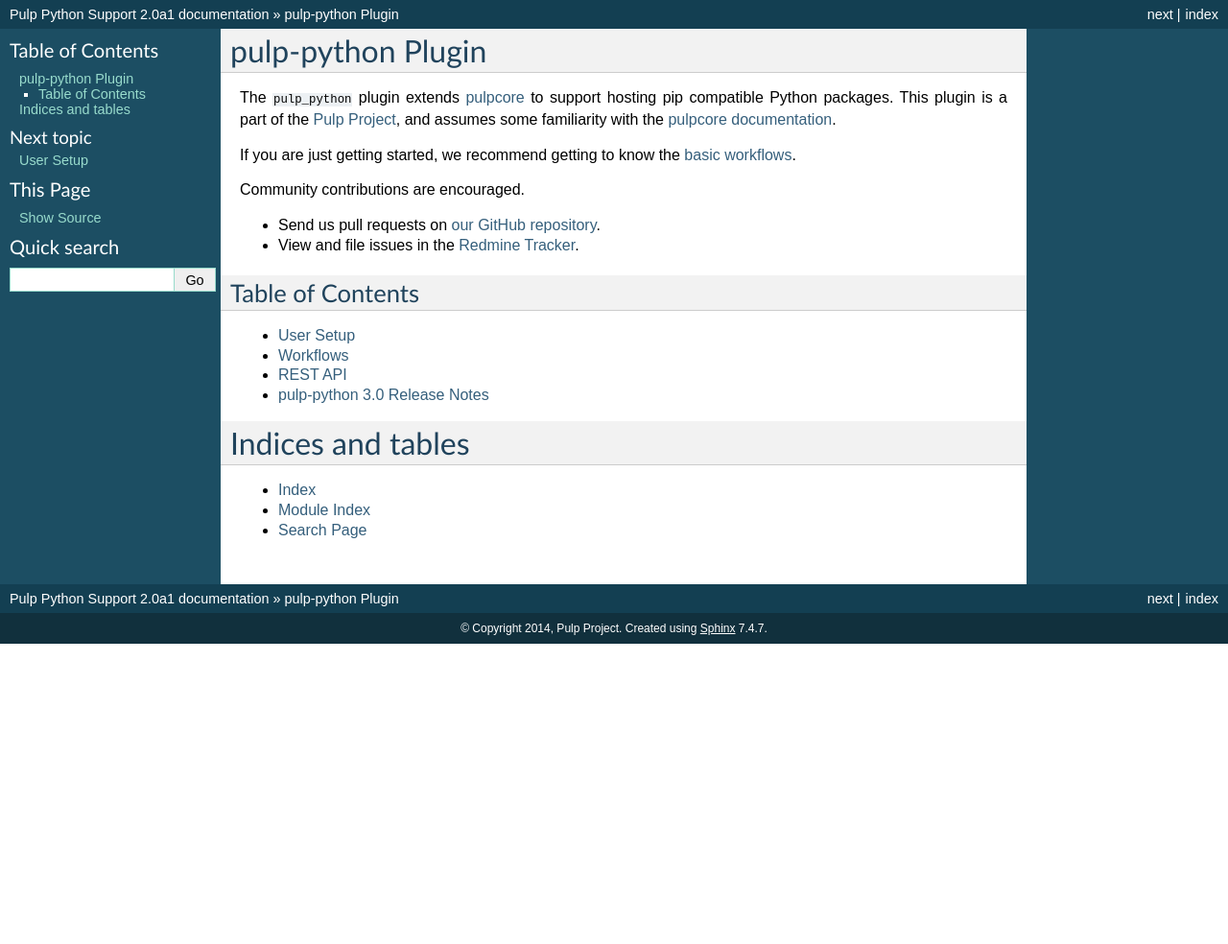
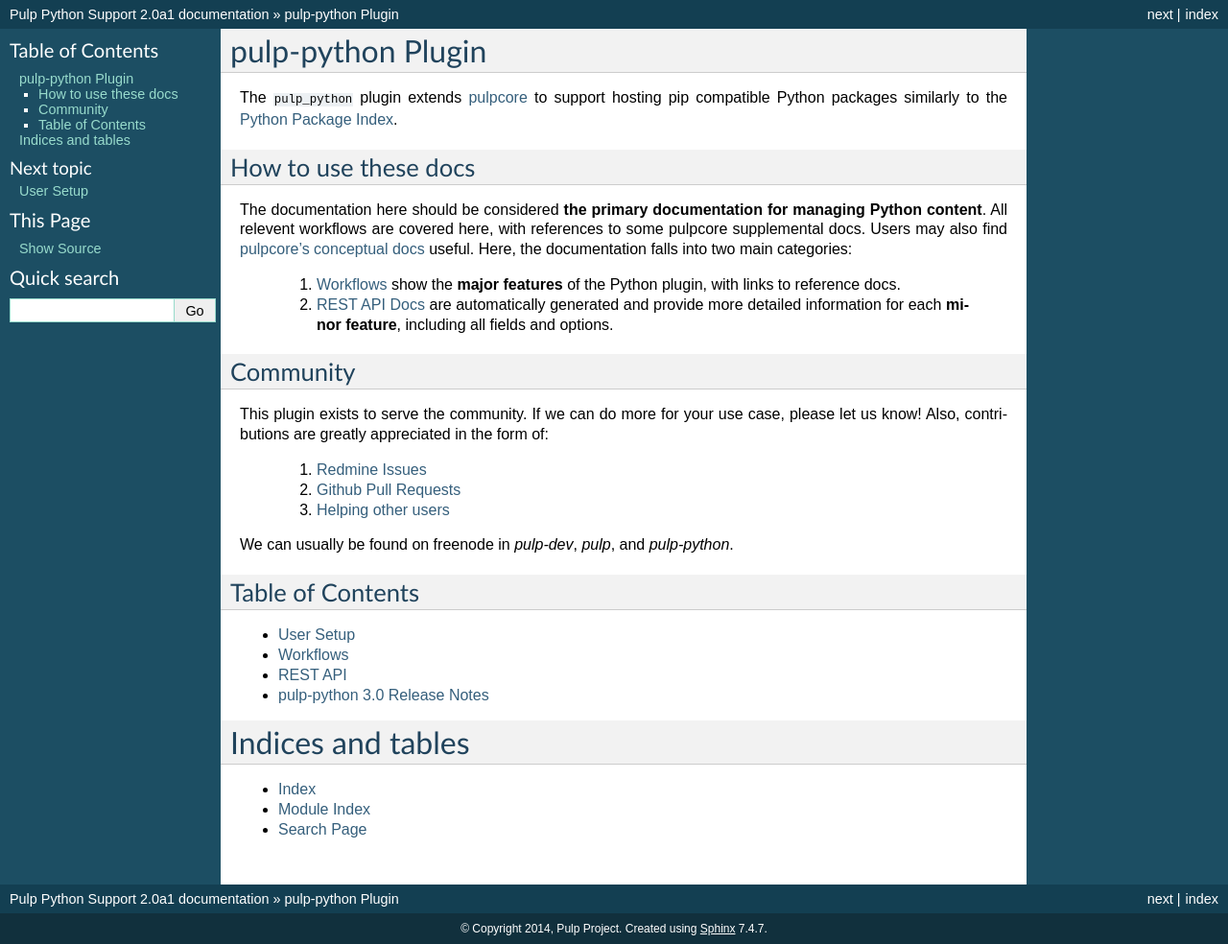
Before and after one commit to pulp/pulp_python, a Sphinx documentation site: the page built from docs/index.rst, in a window 1280 px wide. Shown: the whole page at 96% size. Built offline with Sphinx 7.4.7, drawn with Linux system fonts in a browser that asks for light colours; before the commit the page ends 900 px from its top, so only the background shows below that.

Commit message:
Expand and connect the docs
With the addition of published REST API reference docs, we have a lot
more room for well-connected thorough documentation. These docs are
generated from comments in the Viewsets, and are rendered in html, which
gives us more options for format and clarity.

In this PR I've made sure that each `workflow` corresponds to a major
feature, minor features are all clearly explained in the autogenerated
docs, and that they are connected for a seamless experience.

[noissue]

```diff
--- a/docs/index.rst
+++ b/docs/index.rst
@@ -1,20 +1,35 @@
 pulp-python Plugin
 ==================
 
-The ``pulp_python`` plugin extends `pulpcore <https://pypi.python.org/pypi/pulpcore/>`__ to support
-hosting pip compatible Python packages. This plugin is a part of the `Pulp Project
-<http://www.pulpproject.org>`_, and assumes some familiarity with the `pulpcore documentation
-<https://docs.pulpproject.org/en/3.0/nightly/>`_.
+The ``pulp_python`` plugin extends `pulpcore <https://pypi.python.org/pypi/pulpcore/>`_ to support
+hosting pip compatible Python packages similarly to the `Python Package Index
+<https://pypi.org/>`_.
 
-If you are just getting started, we recommend getting to know the :doc:`basic
-workflows<workflows/index>`.
+How to use these docs
+---------------------
 
-Community contributions are encouraged.
+The documentation here should be considered **the primary documentation for managing Python
+content**. All relevent workflows are covered here, with references to some pulpcore supplemental
+docs. Users may also find `pulpcore's conceptual docs
+<https://docs.pulpproject.org/en/3.0/nightly/concepts.html>`_ useful. Here, the documentation falls
+into two main categories:
 
-* Send us pull requests on `our GitHub repository <https://github.com/pulp/pulp_python>`_.
-* View and file issues in the `Redmine Tracker
-  <https://pulp.plan.io/projects/pulp_python/issues>`_.
+  1. :ref:`workflows-index` show the **major features** of the Python plugin, with links to reference
+     docs.
+  2. `REST API Docs <../restapi.html>`_ are automatically generated and provide more detailed
+     information for each **minor feature**, including all fields and options.
 
+Community
+---------
+
+This plugin exists to serve the community. If we can do more for your use case, please let us know!
+Also, contributions are greatly appreciated in the form of:
+
+  1. `Redmine Issues <https://pulp.plan.io/projects/pulp_python/issues>`_
+  2. `Github Pull Requests <https://github.com/pulp/pulp_python>`_
+  3. `Helping other users <https://docs.pulpproject.org/en/3.0/nightly/#community>`_
+
+We can usually be found on freenode in `pulp-dev`, `pulp`, and `pulp-python`.
 
 Table of Contents
 -----------------
--- a/docs/workflows/sync.rst
+++ b/docs/workflows/sync.rst
@@ -54,6 +54,8 @@
 
     $ export REMOTE_HREF=$(http $BASE_ADDR/pulp/api/v3/remotes/python/python/ | jq -r '.results[] | select(.name == "bar") | ._href')
 
+Reference: `Python Remote Usage
+<https://pulp-python.readthedocs.io/en/latest/restapi.html#tag/remotes>`_
 
 A More Complex Remote
 ---------------------
--- a/flake8.cfg
+++ b/flake8.cfg
@@ -1,6 +1,6 @@
 [flake8]
 exclude = ./docs/*,*/migrations/*
-ignore = Q000,D100,D104,D106,D200,D401,D402
+ignore = Q000,Q003,D100,D104,D106,D200,D205,D400,D401,D402
 max-line-length = 100
 
 # Flake8-quotes extension codes
```
Also changed, not shown: docs/_static/api.json (+1 -1 lines), docs/workflows/add-remove.rst (added, +14 -0 lines), docs/workflows/index.rst (+15 -0 lines), docs/workflows/upload.rst (+3 -29 lines), 3 other files.
